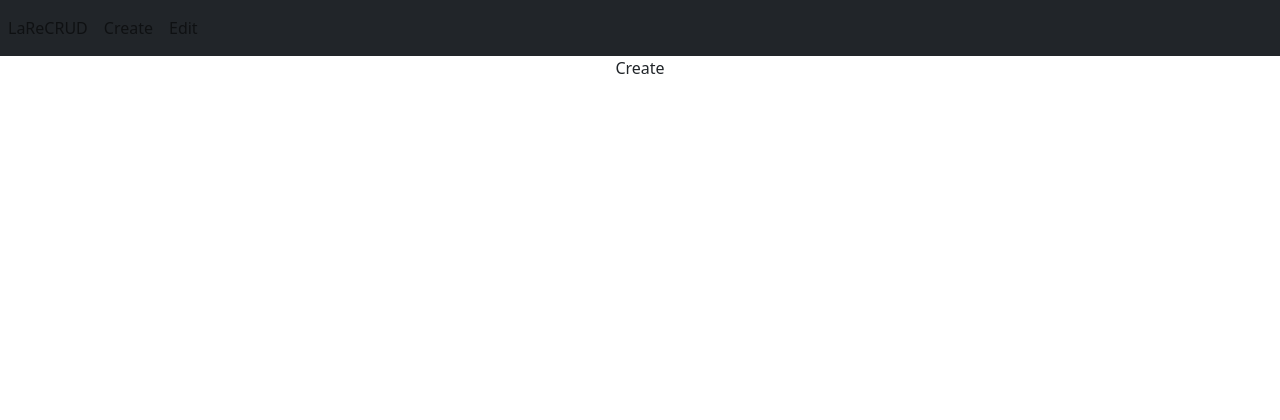
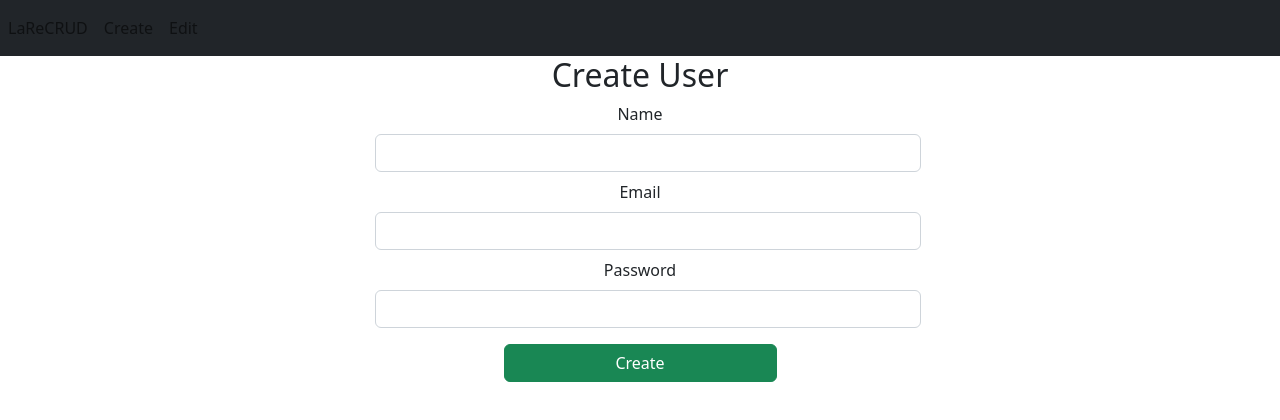
Before and after one commit to 2KAbhishek/recrud, a React (Create React App) app: page /create in a window 1280 px wide. Shown: the top 420 px of the page. Built offline with nearby package versions, Linux system fonts and the light colour scheme.

Commit message:
Add create form

```diff
--- a/src/pages/create.jsx
+++ b/src/pages/create.jsx
@@ -1,5 +1,35 @@
 export const Create = () => {
   return (
-    <div>Create</div>
-  )
-}
+    <div>
+      <h2>Create User</h2>
+      <div className="row">
+        <div className="col-sm-6 mx-auto justify-content-center">
+          <label htmlFor="name">Name</label>
+          <input
+            type="text"
+            name="name"
+            required
+            className="form-control m-2"
+          />
+          <label htmlFor="email">Email</label>
+          <input
+            type="email"
+            name="email"
+            required
+            className="form-control m-2"
+          />
+          <label htmlFor="password">Password</label>
+          <input
+            type="password"
+            name="password"
+            required
+            className="form-control m-2"
+          />
+          <button type="button" className="btn btn-success col-sm-6 m-2">
+            Create
+          </button>
+        </div>
+      </div>
+    </div>
+  );
+};
```
